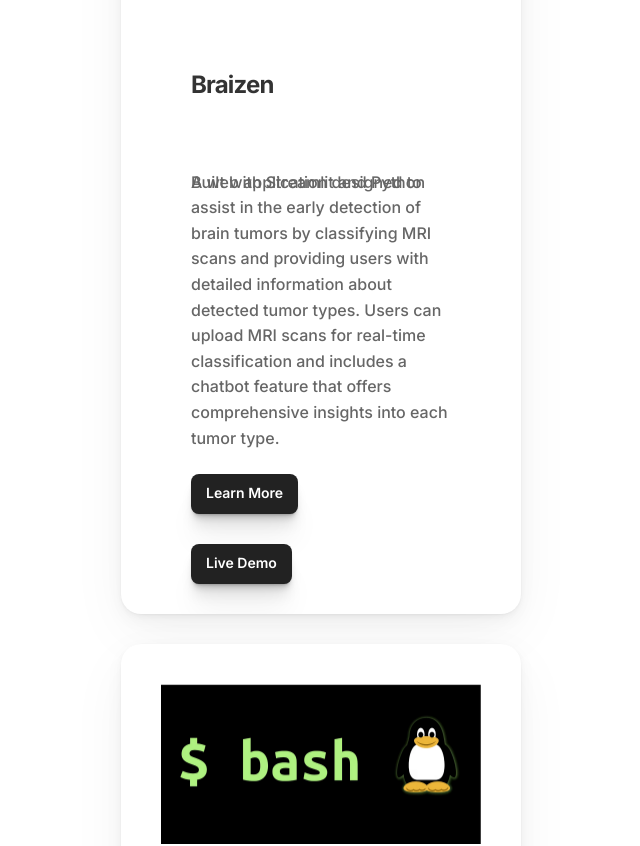
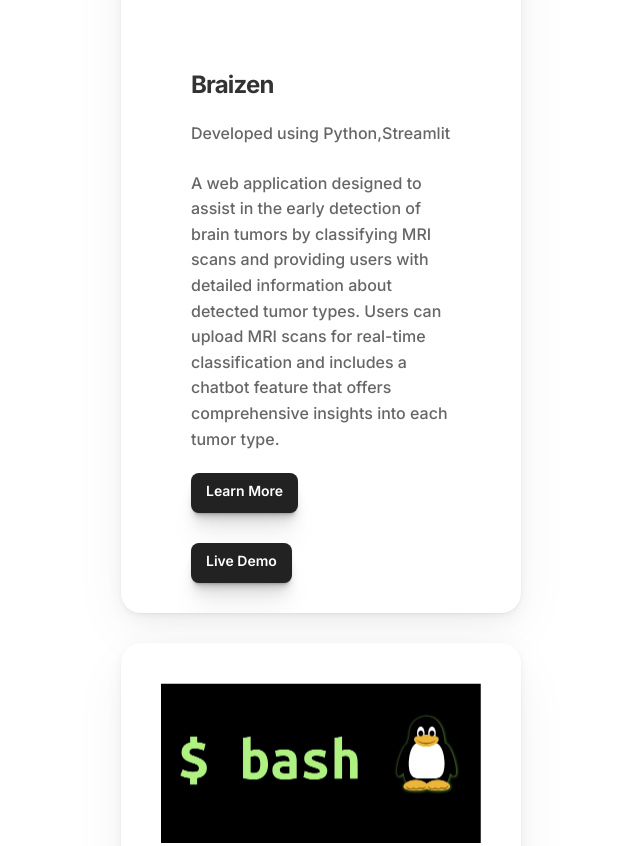
Before and after one commit to mikey6002/BarryLinPortfolio, a React (Vite) app in the folder portfolio/: page / in a window 1280 px wide. Shown: the part 2020-2866 px from the top of the page, without its empty margins (319-959 px from the left). Built offline with nearby package versions, Linux system fonts and the light colour scheme.

Commit message:
project consistant naming

```diff
--- a/portfolio/src/screens/Profile/sections/ProjectsAndEducationSec/Background.jsx
+++ b/portfolio/src/screens/Profile/sections/ProjectsAndEducationSec/Background.jsx
@@ -30,15 +30,16 @@
                 </div>
               </div>
 
-              <div className="project-details">
-                <div className="project-subtitle">
-                  <p className="project-tech-desc">
-                    Built with Streamlit and Python
+              <div className="project-description">
+                <div className="developed-using-wrapper">
+                  <p className="project-text">
+                    Developed using Python,Streamlit <br />
+                    <br />
                   </p>
                 </div>
 
-                <div className="project-tech-desc">
-                  <p className="text-wrapper-5">
+                <div className="project-box">
+                  <p className="project-text">
                     A web application designed to <br />
                     assist in the early detection of <br />
                     brain tumors by classifying MRI <br />
@@ -106,7 +107,7 @@
 
               <div className="project-description">
                 <div className="project-description">
-                  <p className="text-wrapper-7">
+                  <p className="project-text">
                     Developed a Unix-like shell in C, <br />
                     emulating functionalities of <br />
                     standard shells like &#39;tcsh&#39;. The <br />
@@ -153,15 +154,15 @@
 
               <div className="project-description">
                 <div className="developed-using-wrapper">
-                  <p className="text-wrapper-7">
+                  <p className="project-text">
                     Developed using JavaScript, <br />
                     HTML, CSS, Python, Flask, and <br />
                     SQL.
                   </p>
                 </div>
 
-                <div className="canvas-quest-is-a-wrapper">
-                  <p className="text-wrapper-7">
+                <div className="project-box">
+                  <p className="project-text">
                     Canvas Quest is a web <br />
                     application that gamifies the <br />
                     academic experience by <br />
@@ -222,19 +223,19 @@
             <div className="container-15">
               <div className="project-block">
                 <div className="project-block">
-                  <div className="project-title">
-                    Personal Finance <br />
-                    Tracker
-                  </div>
+                  <div className="project-title">Personal Finance Tracker</div>
                 </div>
               </div>
 
-              <div className="project-details">
-                <div className="project-subtitle">
-                  <p className="project-tech-desc">Built with Python and KivyMd</p>
+              <div className="project-description">
+                <div className="developed-using-wrapper">
+                  <p className="project-text">
+                    Developed with Python and Kivymd <br />
+                    <br />
+                  </p>
                 </div>
 
-                <div className="project-tech-desc">
+                <div className="project-box">
                   <p className="designed-to-help">
                     Designed to help users manage <br />
                     their finance effectively by having <br />a snapshot of
@@ -276,24 +277,20 @@
             <div className="Crime-project-container">
               <div className="project-block">
                 <div className="project-block">
-                  <p className="project-title">
-                    Los Angeles&nbsp;&nbsp;Crime <br />
-                    Analysis Using <br />
-                    Machine Learning
-                  </p>
+                  <div className="project-title">Los Angeles Crime <br />Prediction</div>
                 </div>
               </div>
 
-              <div className="container-17">
-                <div className="built-with-python-wrapper">
-                  <p className="built-with-python">
+              <div className="project-description">
+                <div className="developed-using-wrapper">
+                  <p className="project-text">
                     Built with Python, Pandas, Scikit <br />
                     learn
                   </p>
                 </div>
 
-                <div className="this-project-wrapper">
-                  <p className="text-wrapper-5">
+                <div className="project-box">
+                  <p className="project-text">
                     This project explores the use of <br />
                     machine learning to predict crime <br />
                     patterns and identify hotspot <br />
@@ -348,9 +345,8 @@
                 </div>
               </div>
 
-              <div className="project-description">
-                <div className="project-description">
-                  <p className="text-wrapper-7">
+                <div className="project-box">
+                  <p className="project-text">
                     Figma prototype to reimagine the <br />
                     digital experience for City View <br />
                     Pizza, enhancing online ordering, <br />
@@ -362,7 +358,7 @@
                     brand’s identity
                   </p>
                 </div>
-              </div>
+
 
               <a
                 className="city-view-learn-m"
--- a/portfolio/src/screens/Profile/sections/ProjectsAndEducationSec/style.css
+++ b/portfolio/src/screens/Profile/sections/ProjectsAndEducationSec/style.css
@@ -120,29 +120,7 @@
   width: 260px;
 }
 
-.background .project-tech-desc {
-  color: #666666;
-  font-family: "Inter", Helvetica;
-  font-size: 16px;
-  font-weight: 500;
-  letter-spacing: 0;
-  line-height: 25.6px;
-  margin-top: -1.00px;
-  position: relative;
-  white-space: nowrap;
-  width: fit-content;
-}
 
-.background .project-tech-desc {
-  align-items: flex-start;
-  display: flex;
-  flex-direction: column;
-  left: 0;
-  padding: 0px 0px 0.56px;
-  position: absolute;
-  top: 50px;
-  width: 260px;
-}
 
 .background .text-wrapper-5 {
   color: #666666;
@@ -268,7 +246,7 @@
   width: 320px;
 }
 
-.background .text-wrapper-7 {
+.background .project-text {
   align-self: stretch;
   color: #666666;
   font-family: "Inter", Helvetica;
@@ -342,7 +320,7 @@
   width: 100%;
 }
 
-.background .canvas-quest-is-a-wrapper {
+.background .project-box {
   align-items: flex-start;
   align-self: stretch;
   display: flex;
```
